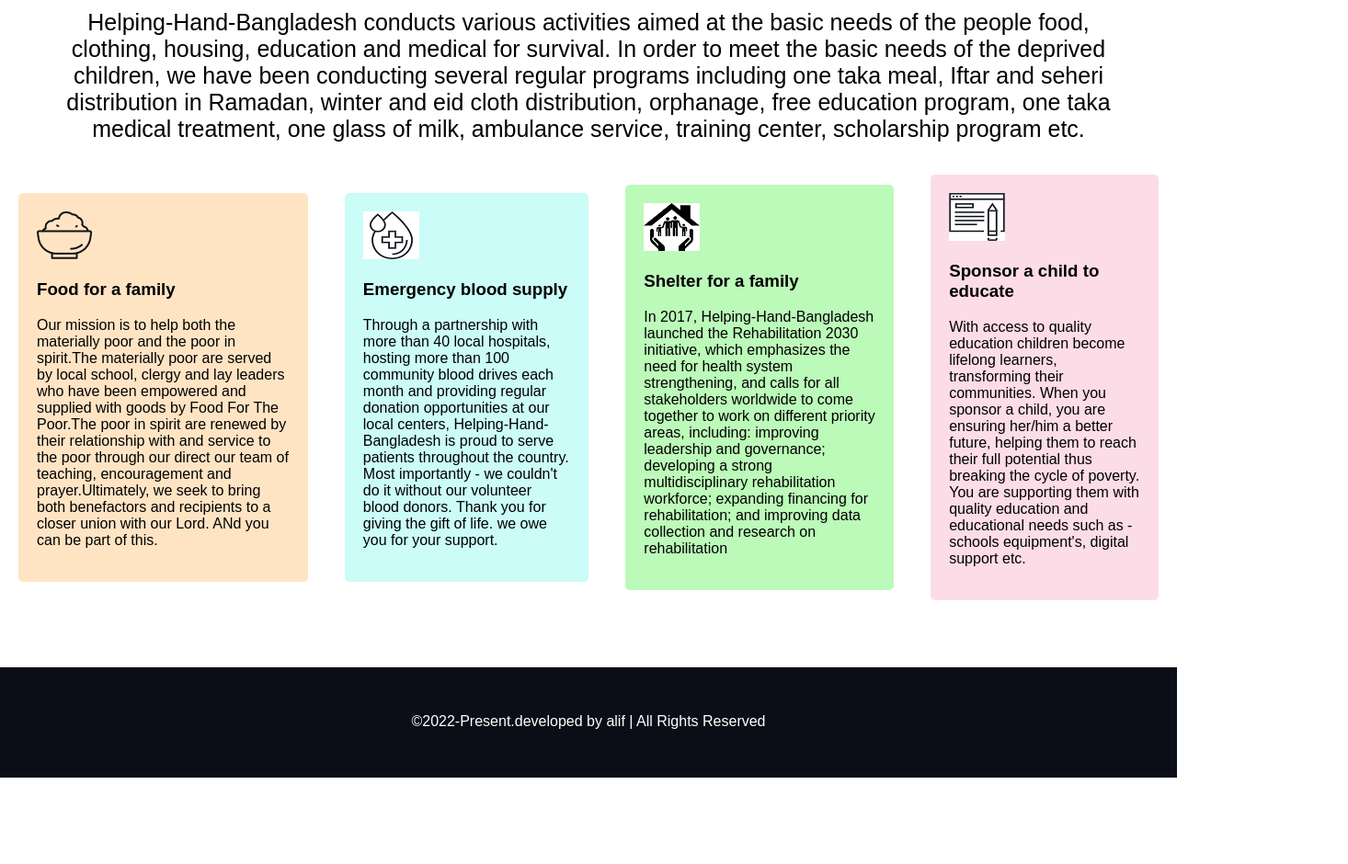
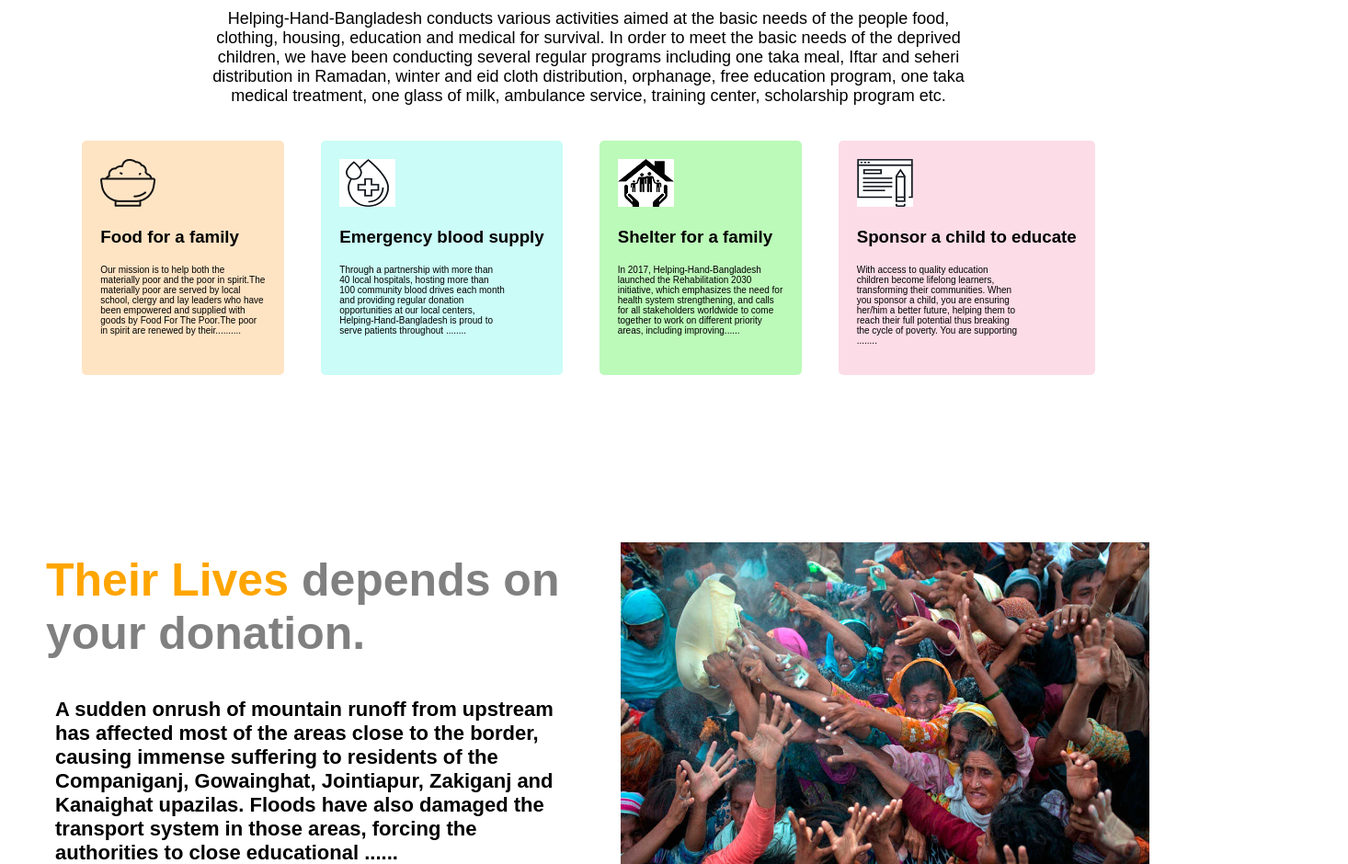
Before and after one commit to aliftareq/Assignment1-charity-website, a plain HTML site: page index.html in a window 1280 px wide. Shown: the part 1860-2800 px from the top of the page at 92% size, 1466 px wide, since content can reach past the window. Before the commit the page ends 2706 px from the top, so only its background shows below. Drawn offline with Linux system fonts and the light colour scheme; a web font is replaced by a local one.

Commit message:
section 5 & 6 added

```diff
--- a/index.html
+++ b/index.html
@@ -96,48 +96,89 @@
             <div class="another-child-card" id="c1">
                 <img src="./icons/food.png" alt="food-icon">
                 <h3>Food for a family</h3>
-                <p>Our mission is to help both the materially poor
-                    and the poor in spirit.The materially poor are
-                    served by local school, clergy and lay leaders
-                    who have been empowered and supplied with goods
-                    by Food For The Poor.The poor in spirit are renewed
-                    by their relationship with and service to the poor
-                    through our direct our team of teaching, encouragement
-                    and prayer.Ultimately, we seek to bring both benefactors
-                    and recipients to a closer union with our Lord. ANd you can be part of this.</p>
+                <div class="card-paragraph">
+                    <p id="p-c1">Our mission is to help both the materially poor
+                        and the poor in spirit.The materially poor are
+                        served by local school, clergy and lay leaders
+                        who have been empowered and supplied with goods
+                        by Food For The Poor.The poor in spirit are renewed
+                        by their.......... </p>
+                </div>
             </div>
             <div class="another-child-card" id="c2">
                 <img src="./icons/blood.png" alt="blood-icon">
                 <h3>Emergency blood supply</h3>
-                <p>Through a partnership with more than 40 local hospitals, hosting more than 100 community blood drives
-                    each month and providing regular donation opportunities at our local centers,
-                    Helping-Hand-Bangladesh is proud to serve patients throughout the country. Most importantly - we
-                    couldn't do it without our volunteer blood donors. Thank you for giving the gift of life. we owe you
-                    for your support.</p>
+                <div class="card-paragraph">
+                    <p id="p-c2">Through a partnership with more than 40 local hospitals, hosting more than 100
+                        community
+                        blood drives each month and providing regular donation opportunities at our local centers,
+                        Helping-Hand-Bangladesh is proud to serve patients throughout ........</p>
+                </div>
             </div>
             <div class="another-child-card" id="c3">
                 <img src="./icons/shelter2.png" alt="shelter-icon">
                 <h3>Shelter for a family</h3>
-                <p>In 2017, Helping-Hand-Bangladesh launched the Rehabilitation 2030 initiative, which emphasizes the
-                    need for health system strengthening, and calls for all stakeholders worldwide to come together to
-                    work on different priority areas, including: improving leadership and governance; developing a
-                    strong multidisciplinary rehabilitation workforce; expanding financing for rehabilitation; and
-                    improving data collection and research on rehabilitation</p>
+                <div class="card-paragraph">
+                    <p id="p-c3">In 2017, Helping-Hand-Bangladesh launched the Rehabilitation 2030 initiative, which
+                        emphasizes the need for health system strengthening, and calls for all stakeholders worldwide to
+                        come together to work on different priority areas, including improving...... </p>
+                </div>
             </div>
             <div class="another-child-card" id="c5">
                 <img src="./icons/education.png" alt="education-icon">
                 <h3>Sponsor a child to educate</h3>
-                <p>With access to quality education children become lifelong learners, transforming their communities.
-                    When you sponsor a child, you are ensuring her/him a better future, helping them to reach their full
-                    potential thus breaking the cycle of poverty. You are supporting them with quality education and
-                    educational needs such as - schools equipment's, digital support etc.</p>
+                <div class="card-paragraph">
+                    <p id="p-c4">With access to quality education children become lifelong learners, transforming their
+                        communities.
+                        When you sponsor a child, you are ensuring her/him a better future, helping them to reach their
+                        full
+                        potential thus breaking the cycle of poverty. You are supporting ........ </p>
+                </div>
             </div>
         </div>
+    </section>
+    <section class="section4">
+        <div class="section4-text">
+            <h1>
+                <span class="skip-text">Their Lives</span> depends on your donation.
+            </h1>
+            <p class="paragraph">
+                A sudden onrush of mountain runoff from upstream has affected most of the areas close to the border,
+                causing immense suffering to residents of the Companiganj, Gowainghat, Jointiapur, Zakiganj and
+                Kanaighat upazilas. Floods have also damaged the transport system in those areas, forcing the
+                authorities to close educational ......
+            </p>
+            <a target="_blank" href="https://www.bidyanondo.org/projects/Flood-Relief-Program"><button
+                    class="button-section4">How to
+                    contribute</button></a>
+
+        </div>
+        <div class="section4-image-div">
+            <img class="section4-image" src="./images/donation6.jpg" alt="sylhet-flood">
+        </div>
+    </section>
+    <section class="section5">
+        <div class="section5-image-div">
+            <img class="section5-image" src="./images/donation9.jpg" alt="flood-victim">
+
+        </div>
+        <div class="section5-text-div">
+            <h1>They need us <span class="skip-text"> to Survive</span></h1>
+            <p class="paragraph">At least 13 upazilas have been flooded, forcing the authorities to open 326 shelters
+                across the district, the authorities said. As many as 7,349 people have taken refuge in 95 centres.Local
+                residents who have taken refuge in shelters said they have been facing a severe food and drinking water
+                crisis as tubewells were flooded underwater and a three-day power cut disrupted the supply.</p>
+            <a target="_blank" href="https://www.bidyanondo.org/projects/Help-Ctg-Fire-Victims"><button
+                    class="button-section4">How to
+                    contribute</button></a>
+
+        </div>
+
     </section>
 
 </body>
 <footer>
-    <p id="footer-text">©2022-Present.developed by alif | All Rights Reserved</p>
+    <p id="footer-text">©2022-Present | Developed by alif | All Rights Reserved</p>
 </footer>
 
 </html>
--- a/style.css
+++ b/style.css
@@ -62,13 +62,14 @@ body {
 }
 
 .donate-small-text {
-    font-size: 25px;
+    font-size: 18px;
 }
 
 .parent-card {
     display: flex;
     justify-content: center;
     align-items: center;
+    padding: 10px;
 }
 
 .child-card {
@@ -110,12 +111,12 @@ body {
 }
 
 .payment-name {
-    background-color: red;
     margin-left: 5px;
     margin-right: 5px;
-    padding-left: 230px;
-    padding-right: 230px;
+    padding-left: 150px;
+    padding-right: 150px;
     color: white;
+    text-align: center;
 }
 
 #card {
@@ -177,7 +178,83 @@ body {
 }
 
 .card-paragraph {
+    height: 100px;
+    width: 180px;
     font-size: 10px;
+
+}
+
+
+.section4 {
+    display: flex;
+    margin-top: -150px;
+    height: 550px;
+}
+
+
+.section4-text {
+    width: 50%;
+    padding-left: 50px;
+    padding-right: 20px;
+}
+
+h1 {
+    font-size: 50px;
+    font-weight: 15px;
+    color: gray;
+}
+
+.skip-text {
+    color: orange;
+}
+
+.paragraph {
+    margin: 10px;
+    font-weight: 550;
+}
+
+.button-section4 {
+    margin-top: 20px;
+    padding: 20px 40px;
+    background-image: linear-gradient(to right, orange, tomato);
+    color: white;
+    font-size: 20px;
+    font-weight: 400;
+    border-radius: 25px;
+    border: none;
+    box-shadow: 5px 5px 20px grey;
+}
+
+.section4-image-div {
+    padding: 30px;
+    width: 50%;
+
+}
+
+.section4-image {
+    height: 100%;
+    width: 100%;
+}
+
+.section5 {
+    margin-top: 50px;
+    display: flex;
+    height: 550px;
+}
+
+.section5-image-div {
+    padding: 30px;
+    width: 50%;
+}
+
+.section5-image {
+    height: 100%;
+    width: 100%;
+}
+
+.section5-text-div {
+    width: 50%;
+    padding-left: 50px;
 }
 
 footer {
```
Also changed, not shown: images/ctg-fire-victims.jpg (added).
